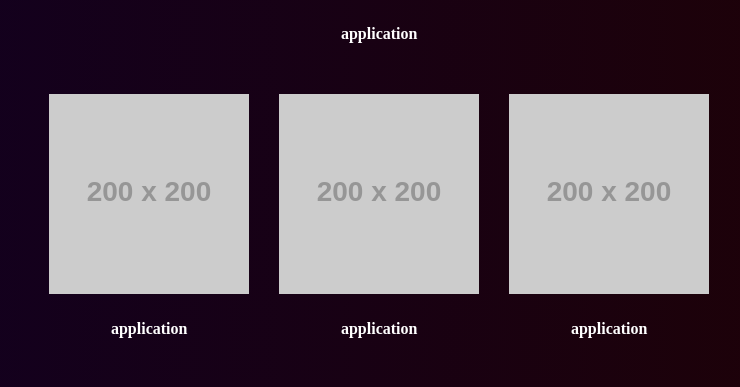
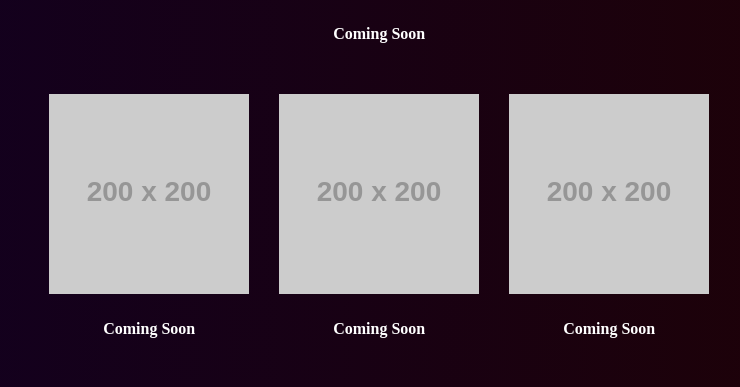
Before and after one commit to maalindoshi95/Maalin-Doshi-Portfolio, a plain HTML site: page index.html in a window 1280 px wide. Shown: the part 1270-1657 px from the top of the page, 280-1020 px from the left. Drawn offline with Linux system fonts and the light colour scheme; placeholder pictures from the web are drawn by us.

Commit message:
changed placeholder images to caption coming soon

```diff
--- a/index.html
+++ b/index.html
@@ -33,20 +33,20 @@
             <div class="applications">
                 <div class="placeholder-box">
                     <img src="http://placehold.jp/658x658.png" alt="placeholder">
-                    <h4>application</h4>
+                    <h4>Coming Soon</h4>
                 </div>
                 <div class="little-boxes">
                     <div class="placeholder-box">
                         <img src="http://placehold.jp/200x200.png" alt="placeholder">
-                        <h4>application</h4>
+                        <h4>Coming Soon</h4>
                     </div>
                     <div class="placeholder-box">
                         <img src="http://placehold.jp/200x200.png" alt="placeholder">
-                        <h4>application</h4>
+                        <h4>Coming Soon</h4>
                     </div>
                     <div class="placeholder-box">
                         <img src="http://placehold.jp/200x200.png" alt="placeholder">
-                        <h4>application</h4>
+                        <h4>Coming Soon</h4>
                     </div>
                 </div>
             </div>
```
